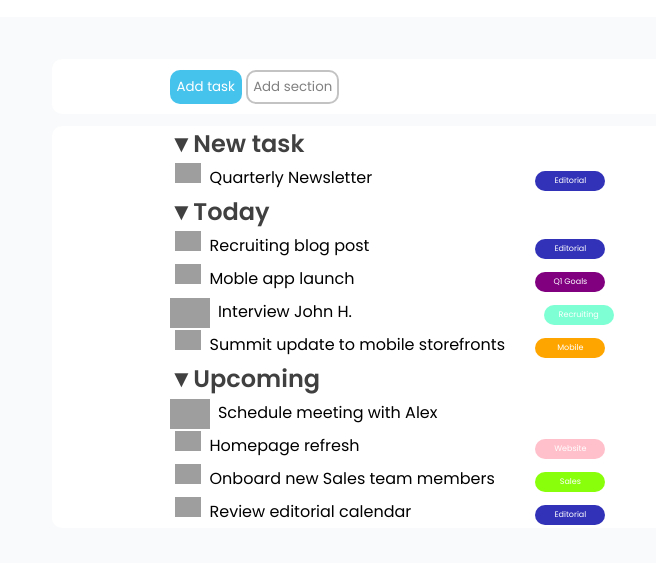
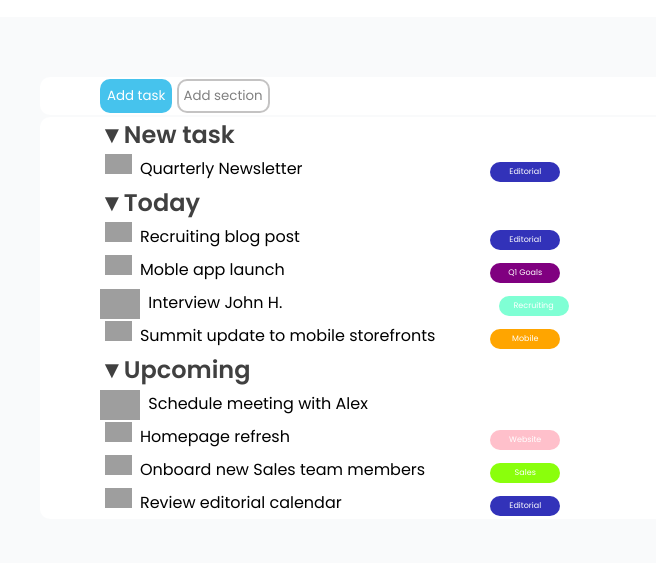
Before and after one commit to aandrea-boatoo/html-css-toboolist, a plain HTML site: page index.html in a window 1280 px wide. Shown: the part 83-646 px from the top of the page, without its empty margins (0-656 px from the left). Drawn offline with Linux system fonts and the light colour scheme; grey boxes are pictures that could not be loaded.

Commit message:
fixed margin imperfection

```diff
--- a/css/style.css
+++ b/css/style.css
@@ -1,5 +1,5 @@
 *{
-    margin: 0;
+    margin: 0 auto;
     padding: 0;
     box-sizing: border-box;
     font-family: "Poppins", sans-serif;
@@ -32,25 +32,23 @@ body{
 main{
     margin-top: 30px;
     max-width: 1200px;
-    margin: auto;
     padding-top: 30px;
 }
 
 .container{
     background-color: white ;
     border-radius: 10px;
-    margin: 1%;
+    margin-bottom: 2px;
 }
 
 /* Sezione aggiunte */
 #sezione-add{
-    padding-left: 10%;
-    margin-right: 0%;
+    padding-left: 5%;
+    margin-right: 0;
 }
 
 .add{
-    margin-top: 1%;
-    margin-bottom: 1%;
+    margin: 2px 0;
     display: inline-block;
     padding: 5px;
     border-radius: 10px;
@@ -70,7 +68,7 @@ main{
 
 /* Menu a cascata */
 .menu{
-    padding-left: 10%;
+    padding-left: 5%;
 }
 
 .group-title{
```
